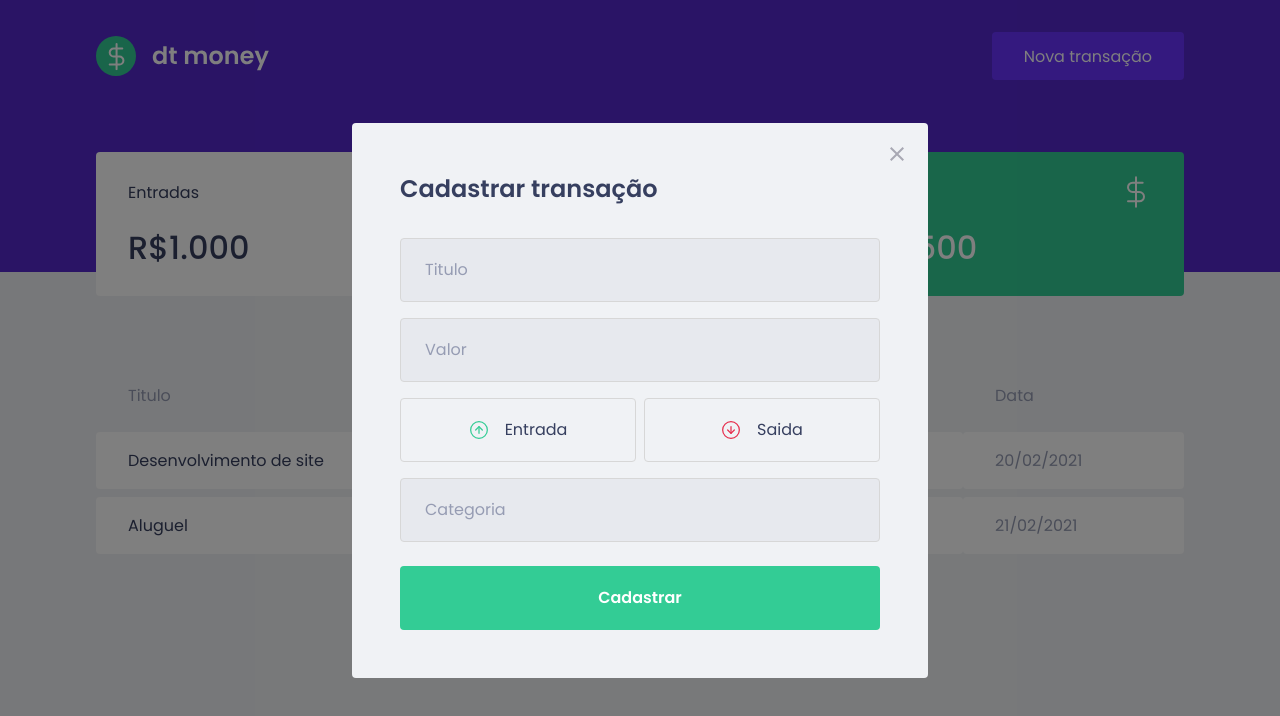
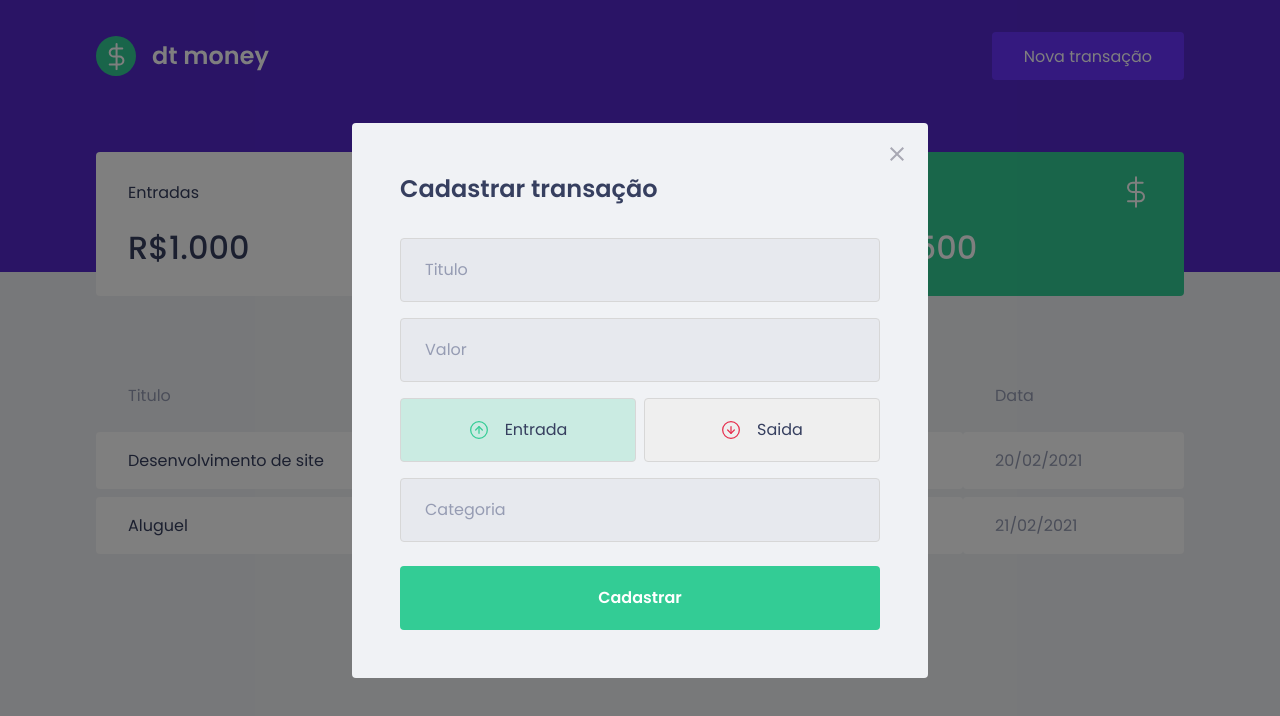
Before and after one commit to Futhememe/fuh.money, a React (Create React App) app: page / in a window 1280 px wide. Both pictures are taken after a click on the button "Nova transação". Shown: the top 716 px of the page. Built offline with nearby package versions, Linux system fonts and the light colour scheme; no server answers; what miragejs would draw is missing.

Commit message:
💄 button color by type

```diff
--- a/src/components/NewTransactionModal/index.tsx
+++ b/src/components/NewTransactionModal/index.tsx
@@ -1,8 +1,9 @@
+import { useState } from 'react';
 import Modal from 'react-modal';
 import closeImg from '../../assets/close.svg';
 import incomeImg from '../../assets/income.svg';
 import outcomeImg from '../../assets/outcome.svg';
-import { Container, TransactionTypeContainer } from './styles';
+import { Container, TransactionTypeContainer, RadioBox } from './styles';
 
 interface NewTransactionModalProps {
   isOpen: boolean,
@@ -10,6 +11,9 @@
 }
 
 export function NewTransactionModal({ isOpen, onRequestClose }: NewTransactionModalProps ) {
+
+  const [type, setType] = useState('deposit');
+
   return(
     <Modal
       isOpen={isOpen}
@@ -37,19 +41,25 @@
         />
 
         <TransactionTypeContainer>
-          <button
+          <RadioBox
             type='button'
+            onClick={() => setType('deposit')}
+            isActive={type === 'deposit'}
+            activeColor='green'
           >
             <img src={incomeImg} alt="Entrada"/>
             <span>Entrada</span>
-          </button>
+          </RadioBox>
 
-          <button
+          <RadioBox
             type='button'
+            onClick={() => setType('withdraw')}
+            isActive={type === 'withdraw'}
+            activeColor='red'
           >
             <img src={outcomeImg} alt="Saida"/>
             <span>Saida</span>
-          </button>
+          </RadioBox>
         </TransactionTypeContainer>
 
         <input
--- a/src/components/NewTransactionModal/styles.ts
+++ b/src/components/NewTransactionModal/styles.ts
@@ -1,5 +1,5 @@
 import styled from "styled-components";
-import { darken } from 'polished';
+import { darken, transparentize } from 'polished';
 
 export const Container = styled.form`
   h2 {
@@ -56,12 +56,27 @@
   grid-template-columns: 1fr 1fr;
   gap: 0.5rem;
 
-  button {
+`;
+
+interface RadioBoxProps {
+  isActive: boolean;
+  activeColor: 'green' | 'red';
+}
+
+const colors = {
+  green: '#33cc95',
+  red: '#e52e4d'
+}
+
+export const RadioBox = styled.button<RadioBoxProps>`
   height: 4rem;
   border: 1px solid #d7d7d7;
   border-radius: 0.25rem;
 
-    background: transparent;
+  background: ${(props) => props.isActive
+    ? transparentize(0.8, colors[props.activeColor])
+    : 'trasparent'
+  };
 
   display: flex;
   align-items: center;
@@ -84,6 +99,4 @@
     font-size: 1rem;
     color: var(--text-title);
   }
-
-  }
 `;
```
Lines whose indentation alone changed are shown as unchanged.
